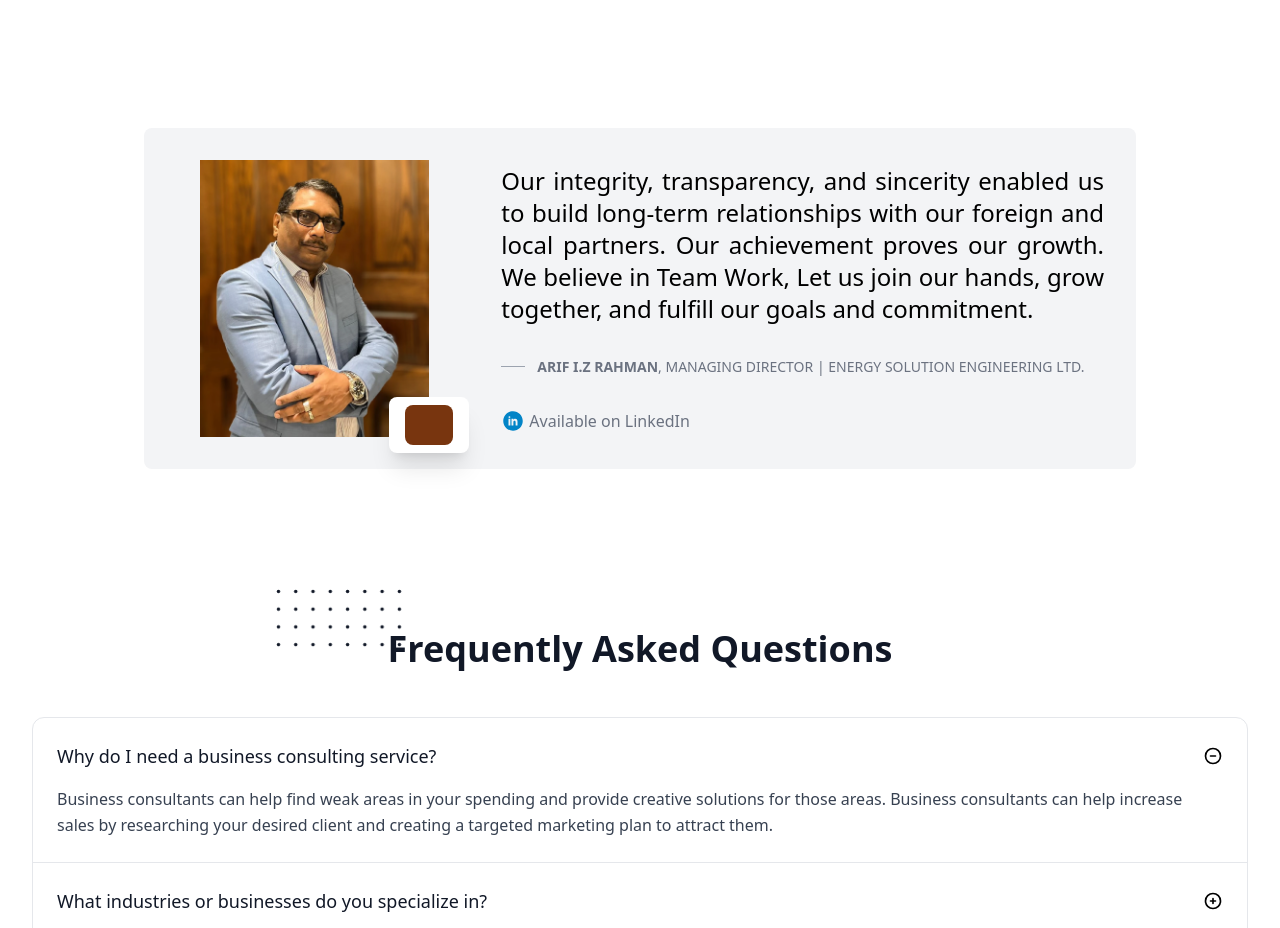
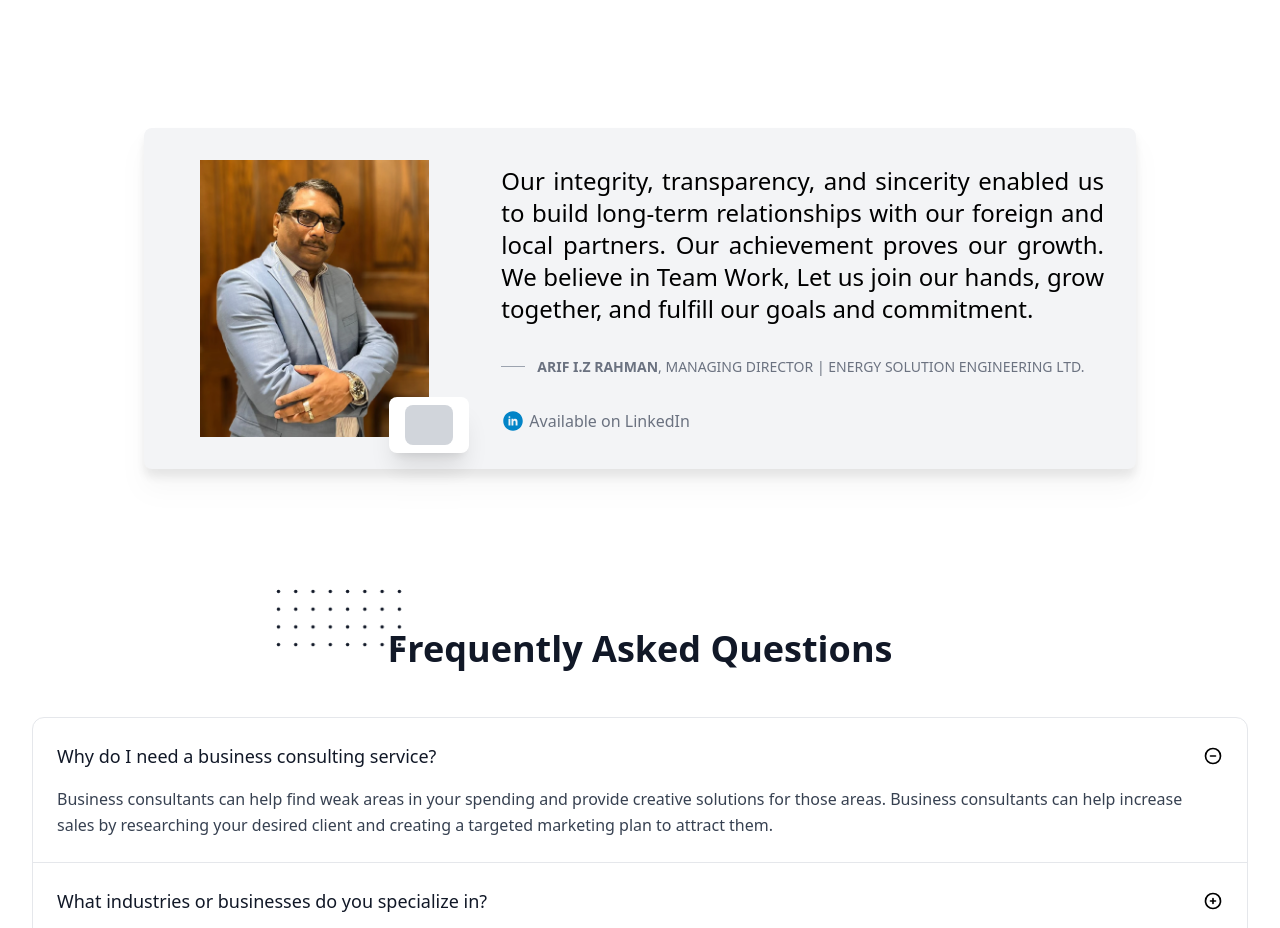
Before and after one commit to bobalok/energysol, a Next.js app: page / in a window 1280 px wide. Shown: the part 2400-3328 px from the top of the page. Built offline with nearby package versions, Linux system fonts and the light colour scheme.

Commit message:
dropshadow to md's card with transition effect

```diff
--- a/components/Testimonials.js
+++ b/components/Testimonials.js
@@ -13,7 +13,7 @@ export default function Testimonials() {
   plugins: [require('@tailwindcss/aspect-ratio')] */}
 
       <div className='max-w-5xl px-4 pt-44 py-12 mx-auto'>
-        <section className='p-8 bg-gray-100 rounded-lg'>
+        <section className='p-8 bg-gray-100 rounded-lg md:drop-shadow-xl md:hover:drop-shadow-2xl transition duration-200'>
           <div className='grid grid-cols-1 gap-12 sm:grid-cols-3 sm:items-center'>
             <div className='relative'>
               <div className='aspect-w-1 aspect-h-1'>
@@ -31,7 +31,7 @@ export default function Testimonials() {
               </div>
 
               <div className='absolute inline-flex px-4 py-2 bg-white rounded-lg shadow-xl -bottom-4 -right-4'>
-                <span className='inline-block w-12 h-10 bg-amber-900 rounded-lg'></span>
+                <span className='inline-block w-12 h-10 bg-gray-300 rounded-lg'></span>
               </div>
             </div>
 
@@ -52,7 +52,7 @@ export default function Testimonials() {
                 </p>
               </cite>
 
-              <social className='flex mt-8 space-x-1 text-gray-500 sm:mt-8'>
+              <div className='flex mt-8 space-x-1 text-gray-500 sm:mt-8'>
                 <a
                   className='hover:text-blue-600 flex'
                   href='https://www.linkedin.com/in/arif-i-z-rahman-71774570/'
@@ -75,7 +75,7 @@ export default function Testimonials() {
                   </svg>
                   <span>Available on LinkedIn</span>
                 </a>
-              </social>
+              </div>
             </blockquote>
           </div>
         </section>
```
